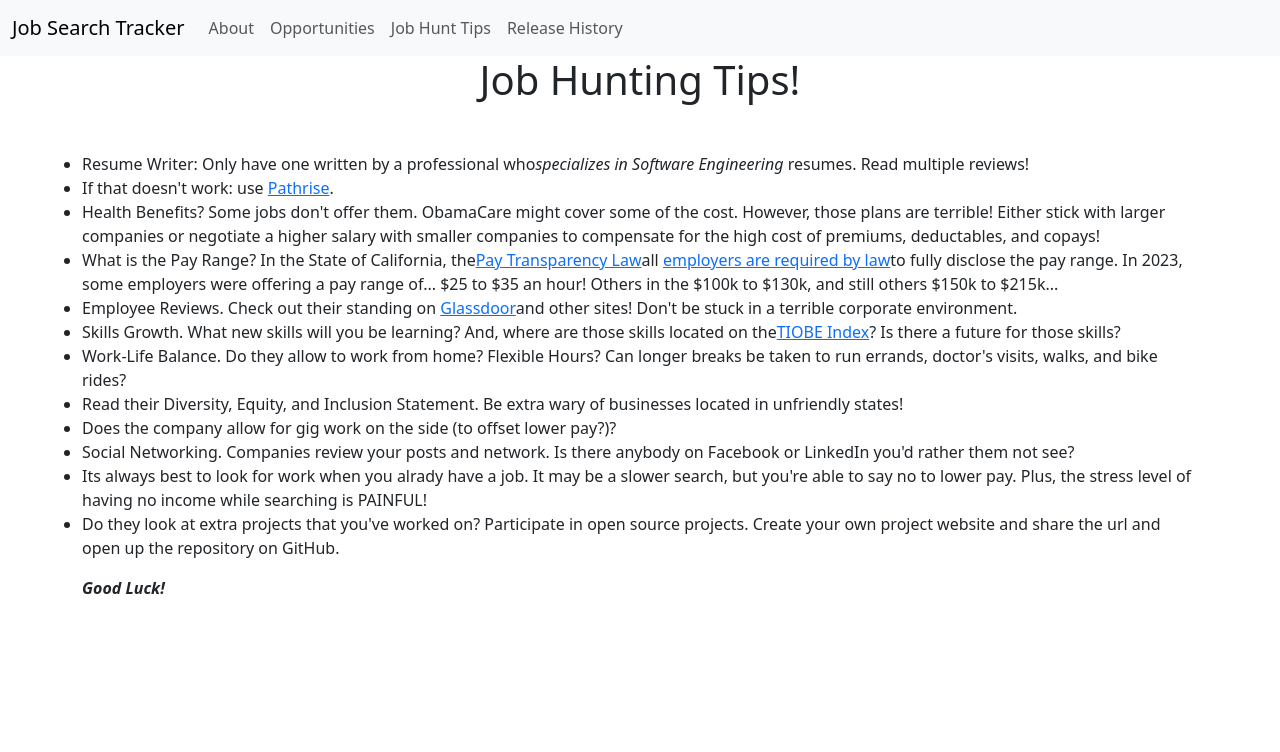
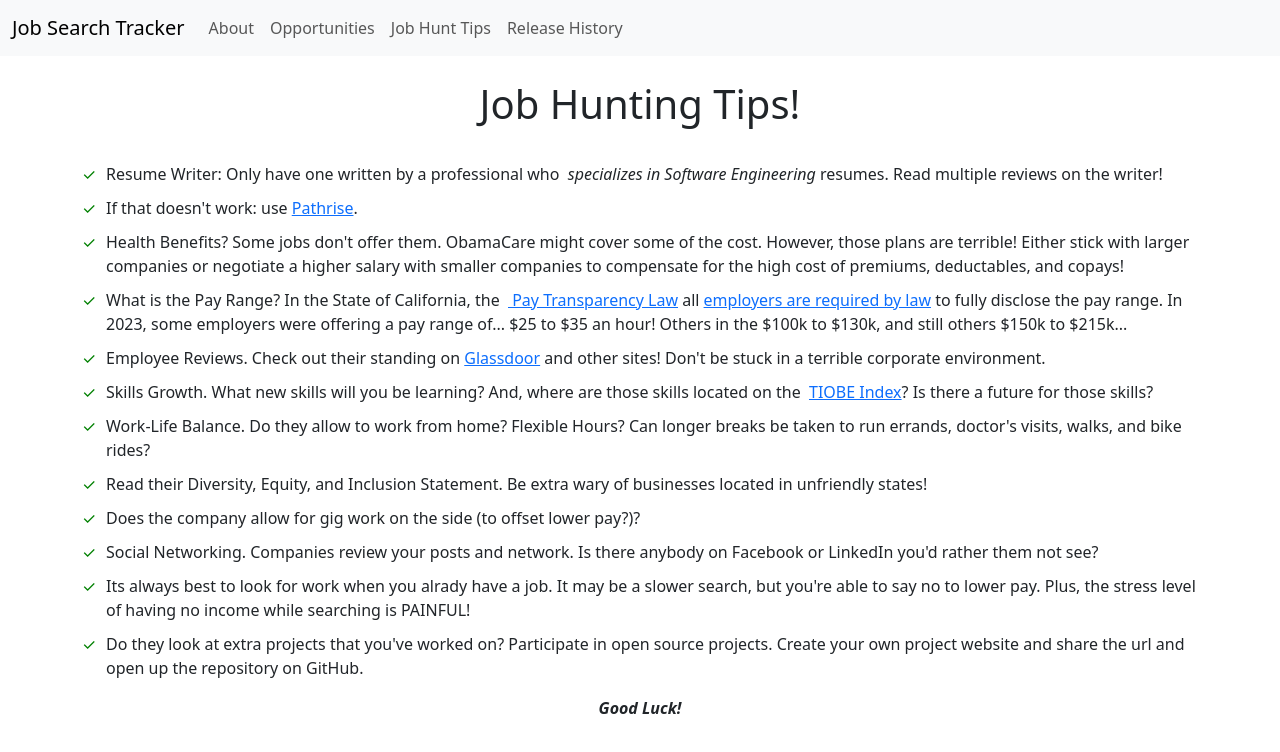
Before and after one commit to bbornino/django_react_job_search, a React (Create React App) app in the folder frontend/: page /job-hunt-tips in a window 1280 px wide. Shown: the top 752 px of the page. Built offline with nearby package versions, Linux system fonts and the light colour scheme.

Commit message:
Use ReactStrap Components on Static Pages

```diff
--- a/frontend/src/App.css
+++ b/frontend/src/App.css
@@ -37,6 +37,24 @@
   }
 }
 
+/* Checklist Styles */
+ul li.check:before  {
+  content: '✓';
+  color: green;
+  position: absolute;
+  left: 0;
+  width: 1em;
+  height: 1em;
+}
+
+.check {
+  margin-top: 10px;
+  position: relative;
+  padding-left: 1.5em;
+}
+
+
+
 /* Customize the Bootstrap Cards */
 
 .card-title {
--- a/frontend/src/components/About.js
+++ b/frontend/src/components/About.js
@@ -4,12 +4,11 @@
 class About extends Component {
     render() {
         return (
-            <div>
-                <div className="container-fluid mt-10 p-t-10 text-center">
+            <Container className="mt-4 p-t-10">
+                <Row className="mb-3 text-center">
                     <h1>About this Application</h1>
-                </div>
+                </Row>
 
-                <div className="container mt-5">
                 <Row>
                     <Col>
                         <p>The job hunt is exhausting.  And it can be difficult to keep track of all of the different sites that
@@ -40,8 +39,7 @@
                         </ul>
                     </Col>
                 </Row>
-                </div>
-            </div>
+            </Container>
         )
     }
 }
--- a/frontend/src/components/JobHuntTips.js
+++ b/frontend/src/components/JobHuntTips.js
@@ -1,52 +1,56 @@
 import React, { Component } from "react";
+import {Container, Row, Col, List} from 'reactstrap';
 
 class JobHuntTips extends Component {
     render() {
         return (
-            <div>
+            <Container className="mt-4 mb-5 p-t-10">
+                <Row className="text-center mb-3">
+                    <Col>
+                        <h1>Job Hunting Tips!</h1>
+                    </Col>
+                </Row>
 
-
-<div class="container-fluid mt-10 p-t-10 text-center">
-  <h1>Job Hunting Tips!</h1>
-</div>
-
-<div class="container mt-5">
-    <div class="row">
-        <ul>
-            <li class="check"> Resume Writer: Only have one written by a professional who
-                <em>specializes in Software Engineering </em>resumes.  Read multiple reviews!</li>
-            <li>If that doesn't work: use <a href="pathrise.com">Pathrise</a>.</li>
-            <li class="check"> Health Benefits?  Some jobs don't offer them.  ObamaCare might cover some of the cost.
+                <Row>
+                    <Col>
+                        <List type="unstyled" >
+                            <li className="check"> Resume Writer: Only have one written by a professional who &nbsp;
+                                <em>specializes in Software Engineering </em>resumes.  Read multiple reviews on the writer!</li>
+                            <li className="check">If that doesn't work: use <a href="pathrise.com">Pathrise</a>.</li>
+                            <li className="check"> Health Benefits?  Some jobs don't offer them.  ObamaCare might cover some of the cost.
                                 However, those plans are terrible!  Either stick with larger companies or negotiate a higher
                                 salary with smaller companies to compensate for the high cost of premiums, deductables, and copays!</li>
-            <li class="check"> What is the Pay Range?  In the State of California, the
-                <a href="https://californiapayroll.com/blog/sb-1162-california-pay-transparency-law/">Pay Transparency Law</a>
-                all <a href="https://calmatters.org/economy/2022/12/california-pay-transparency-law/">employers are required by law</a>
-                to fully disclose the pay range.  In 2023, some employers were offering a pay range of... $25 to $35 an hour!
+                            <li className="check"> What is the Pay Range?  In the State of California, the
+                                &nbsp;<a href="https://californiapayroll.com/blog/sb-1162-california-pay-transparency-law/"> Pay Transparency Law</a>
+                                &nbsp;all <a href="https://calmatters.org/economy/2022/12/california-pay-transparency-law/">employers are required by law</a>
+                                &nbsp;to fully disclose the pay range.  In 2023, some employers were offering a pay range of... $25 to $35 an hour!
                                 Others in the $100k to $130k, and still others $150k to $215k...</li>
-            <li class="check"> Employee Reviews.  Check out their standing on <a href="glassdoor.com">Glassdoor</a>
-                and other sites!  Don't be stuck in a terrible corporate environment.</li>
-            <li class="check"> Skills Growth. What new skills will you be learning?  And, where are those skills located on the
-                <a href="https://www.tiobe.com/tiobe-index/">TIOBE Index</a>?  Is there a future for those skills?  </li>
-            <li class="check"> Work-Life Balance.  Do they allow to work from home?  Flexible Hours?
+                            <li className="check"> Employee Reviews.  Check out their standing on <a href="glassdoor.com">Glassdoor</a>
+                                &nbsp;and other sites!  Don't be stuck in a terrible corporate environment.</li>
+                            <li className="check"> Skills Growth. What new skills will you be learning?  And, where are those skills located on the
+                                &nbsp;<a href="https://www.tiobe.com/tiobe-index/">TIOBE Index</a>?  Is there a future for those skills?  </li>
+                            <li className="check"> Work-Life Balance.  Do they allow to work from home?  Flexible Hours?
                                 Can longer breaks be taken to run errands, doctor's visits, walks, and bike rides?</li>
-            <li class="check"> Read their Diversity, Equity, and Inclusion Statement.  Be extra wary of businesses
+                            <li className="check"> Read their Diversity, Equity, and Inclusion Statement.  Be extra wary of businesses
                                 located in unfriendly states!</li>
-            <li class="check"> Does the company allow for gig work on the side (to offset lower pay?)?</li>
-            <li class="check"> Social Networking.  Companies review your posts and network.  Is there anybody on Facebook
+                            <li className="check"> Does the company allow for gig work on the side (to offset lower pay?)?</li>
+                            <li className="check"> Social Networking.  Companies review your posts and network.  Is there anybody on Facebook
                                 or LinkedIn you'd rather them not see?</li>
-            <li class="check"> Its always best to look for work when you alrady have a job.  It may be a slower search, but
+                            <li className="check"> Its always best to look for work when you alrady have a job.  It may be a slower search, but
                                 you're able to say no to lower pay.  Plus, the stress level of having no income while searching is PAINFUL!
                             </li>
-            <li class="check"> Do they look at extra projects that you've worked on? Participate in open source projects.
+                            <li className="check"> Do they look at extra projects that you've worked on? Participate in open source projects.
                                 Create your own project website and share the url and open up the repository on GitHub.</li>
-        </ul>
-    </div>
-    <div class="row">
+                        </List>
+                    </Col>
+                </Row>
+
+                <Row className="text-center">
+                    <Col>
                         <strong><em>Good Luck!</em></strong>
-    </div>
-</div>
-            </div>
+                    </Col>
+                </Row>
+            </Container>
         )
     }
 }
--- a/frontend/src/components/ReleaseHistory.js
+++ b/frontend/src/components/ReleaseHistory.js
@@ -1,14 +1,24 @@
 import React, { Component } from "react";
+import {Container, Row, Col} from 'reactstrap';
 
 class ReleaseHistory extends Component {
     render() {
         return (
-            <div>
-                Release History
-                <ul>
-                    <li><strong>September 9, 2024 Release 1:</strong> Initial Release</li>
-                </ul>
-            </div>
+            <Container className="mt-4 p-t-10">
+                <Row className="text-center mb-3">
+                    <Col>
+                        <h1>Release History</h1>
+                    </Col>
+                </Row>
+
+                <Row>
+                    <Col>
+                        <ul>
+                            <li><strong>September 9, 2024 Release 1:</strong> Initial Release</li>
+                        </ul>
+                    </Col>
+                </Row>
+            </Container>
         )
     }
 }
```
Lines whose indentation alone changed are shown as unchanged.
